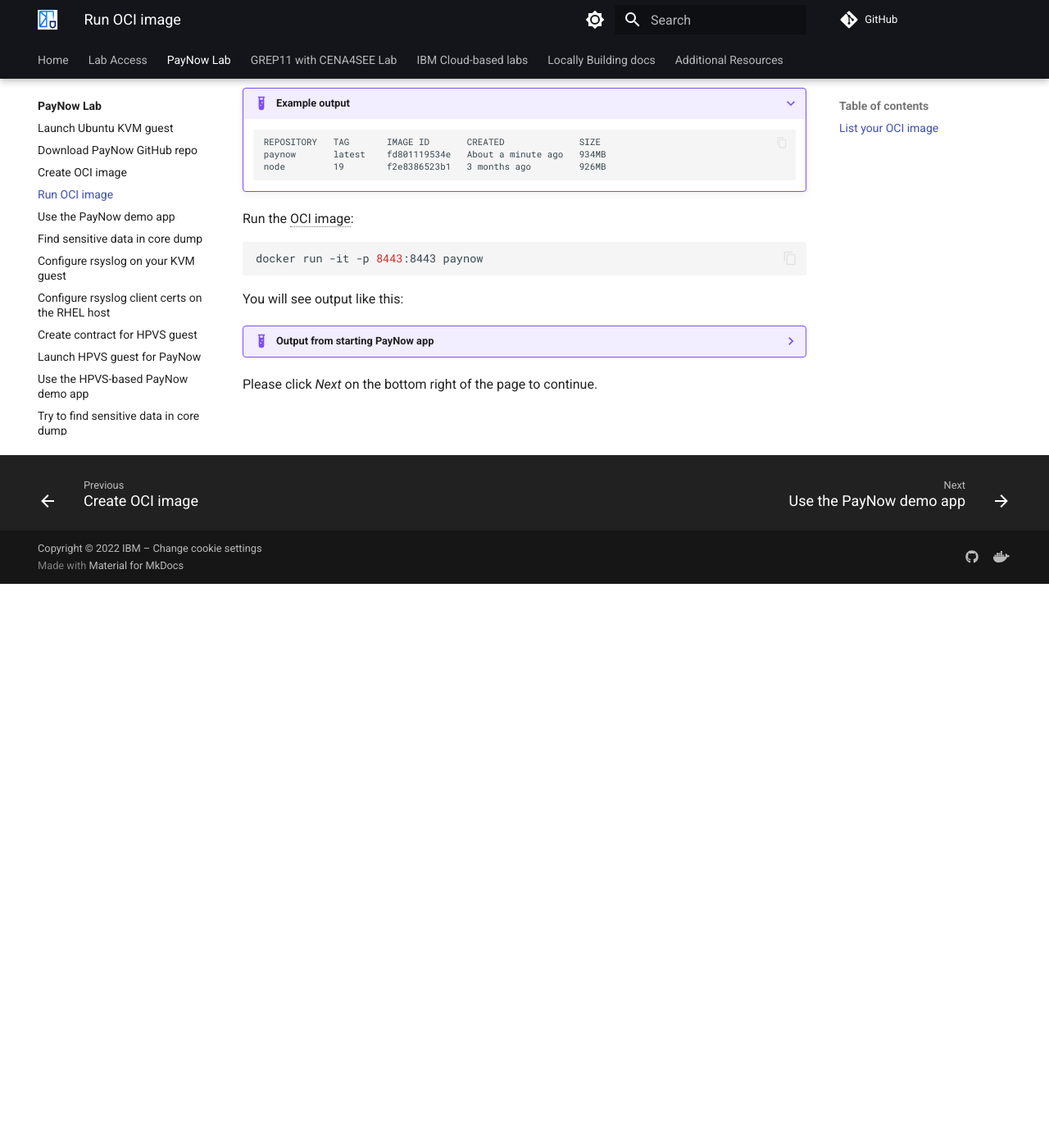
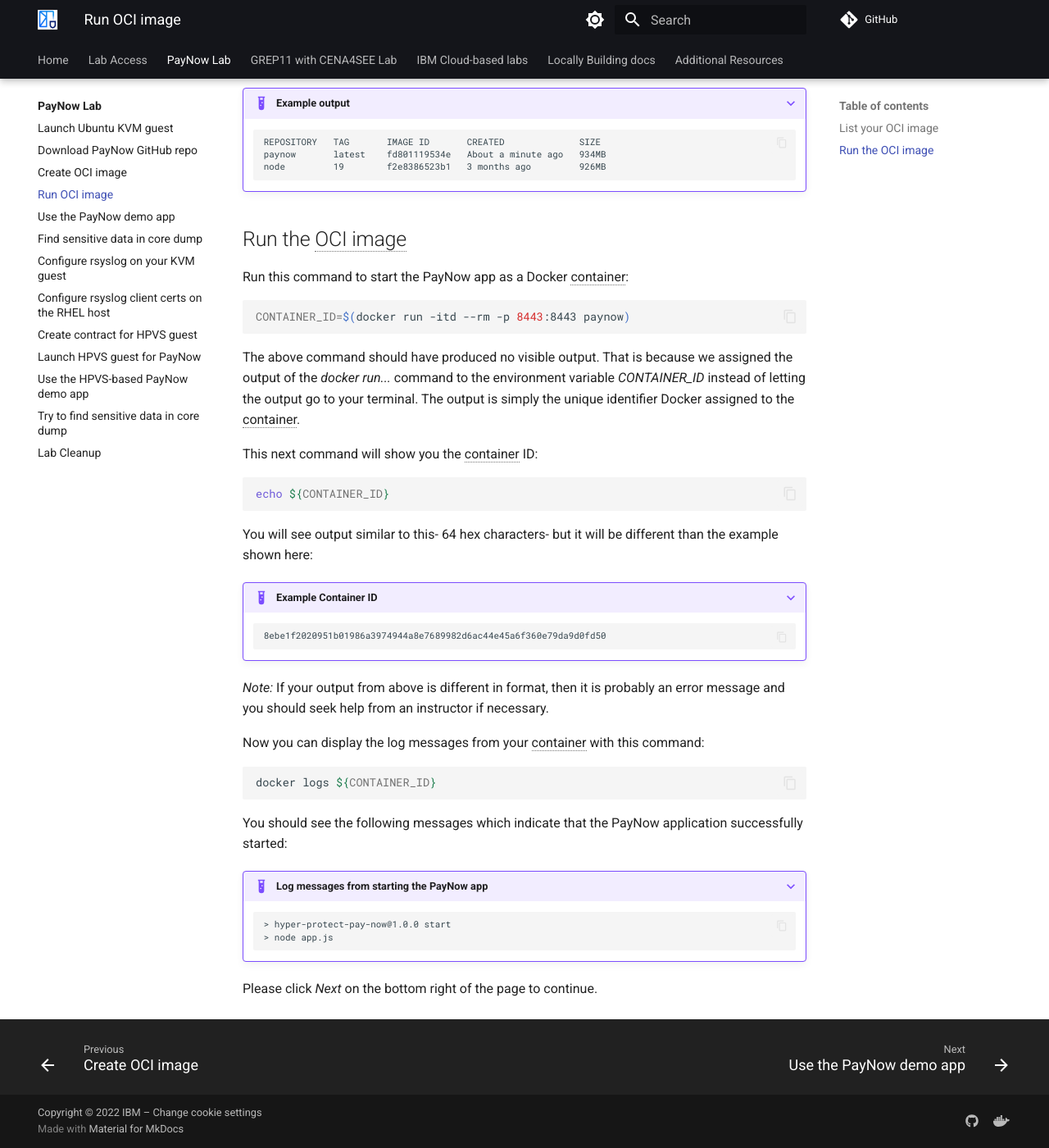
Before and after one commit to ibm-wsc/ConfidentialComputingOnLinuxONE, an MkDocs documentation site: the page built from docs/lab/paynow/runOCIimage.md, in a window 1280 px wide and 1400 px high, scrolled down 688 px. Shown: the whole window at 82% size. Built offline with MkDocs 1.6.1 and Material for MkDocs 9.7.7, drawn with Linux system fonts in a browser that asks for light colours; comment, search, counter and statistics services are not loaded.

Commit message:
run paynow docker contain in background

````diff
--- a/docs/lab/paynow/runOCIimage.md
+++ b/docs/lab/paynow/runOCIimage.md
@@ -24,15 +24,43 @@
       node         19        f2e8386523b1   3 months ago         926MB
       ```
 
-Run the OCI image:
+## Run the OCI image
+
+Run this command to start the PayNow app as a Docker container:
 
    ``` bash
-   docker run -it -p 8443:8443 paynow
+   CONTAINER_ID=$(docker run -itd --rm -p 8443:8443 paynow)
    ```
 
-You will see output like this:
+The above command should have produced no visible output.  That is because we assigned the output of the *docker run...* command to the environment variable *CONTAINER_ID* instead of letting the output go to your terminal.  The output is simply the unique identifier Docker assigned to the container.
 
-???- example "Output from starting PayNow app"
+This next command will show you the container ID:
+
+   ``` bash
+   echo ${CONTAINER_ID}
+   ```
+
+You will see output similar to this- 64 hex characters- but it will be different than the example shown here:
+
+???+ example "Example Container ID"
+
+      ```
+
+      8ebe1f2020951b01986a3974944a8e7689982d6ac44e45a6f360e79da9d0fd50
+
+      ```
+
+*Note:* If your output from above is different in format, then it is probably an error message and you should seek help from an instructor if necessary.
+
+Now you can display the log messages from your container with this command:
+
+   ``` bash
+   docker logs ${CONTAINER_ID}
+   ```
+
+You should see the following messages which indicate that the PayNow application successfully started:
+
+???+ example "Log messages from starting the PayNow app"
 
       ```
 
````
